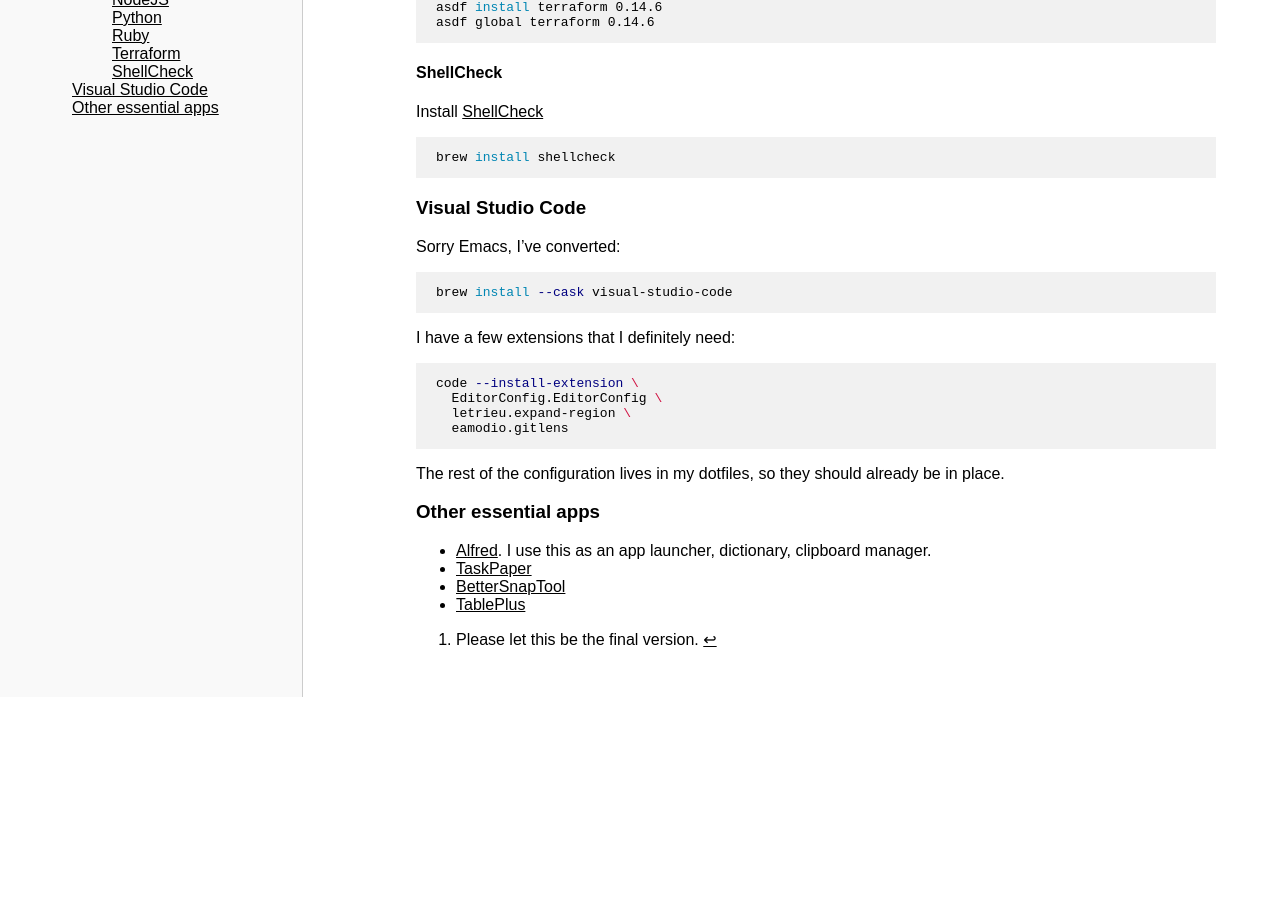
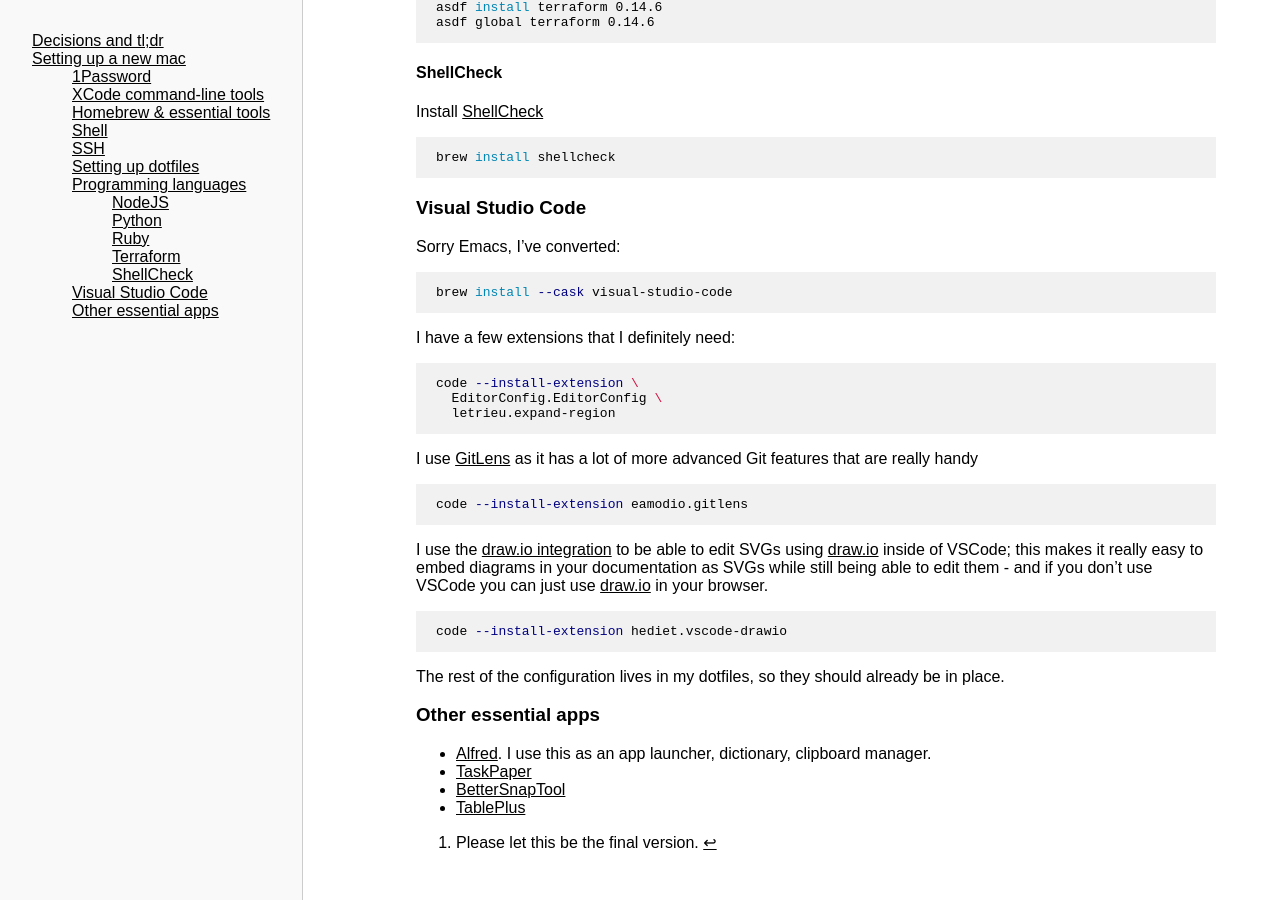
Before and after one commit to mads-hartmann/computer.mads-hartmann.com, a Jekyll site: the page built from computer.mads-hartmann.com/index.md, in a window 1280 px wide and 900 px high, scrolled down 3512 px. Built offline with Jekyll 4.4.1, drawn with Linux system fonts in a browser that asks for light colours; some web fonts are replaced; our own code applies the rules of GitHub Pages for plain Markdown files; the table of contents is made by our own code; before the commit the page ends 4209 px from its top, so only the background shows below that.

Commit message:
Add draw.io integration to vscode and document why I use gitlens

````diff
--- a/computer.mads-hartmann.com/index.md
+++ b/computer.mads-hartmann.com/index.md
@@ -225,8 +225,19 @@ I have a few extensions that I definitely need:
 ```sh
 code --install-extension \
   EditorConfig.EditorConfig \
-  letrieu.expand-region \
-  eamodio.gitlens
+  letrieu.expand-region
+```
+
+I use [GitLens](https://marketplace.visualstudio.com/items?itemName=eamodio.gitlens) as it has a lot of more advanced Git features that are really handy
+
+```sh
+code --install-extension eamodio.gitlens
+```
+
+I use the [draw.io integration](https://marketplace.visualstudio.com/items?itemName=hediet.vscode-drawio) to be able to edit SVGs using [draw.io](https://draw.io) inside of VSCode; this makes it really easy to embed diagrams in your documentation as SVGs while still being able to edit them - and if you don't use VSCode you can just use [draw.io](https://draw.io) in your browser.
+
+```sh
+code --install-extension hediet.vscode-drawio
 ```
 
 The rest of the configuration lives in my dotfiles, so they should already be in place.
````
